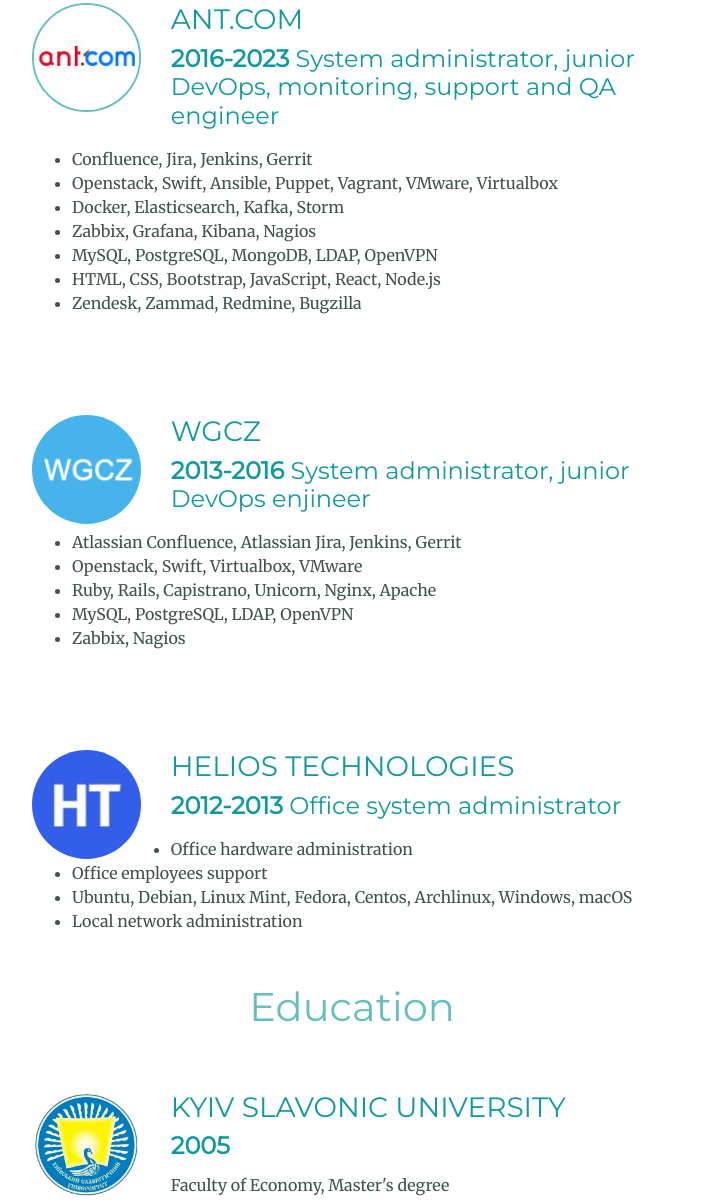
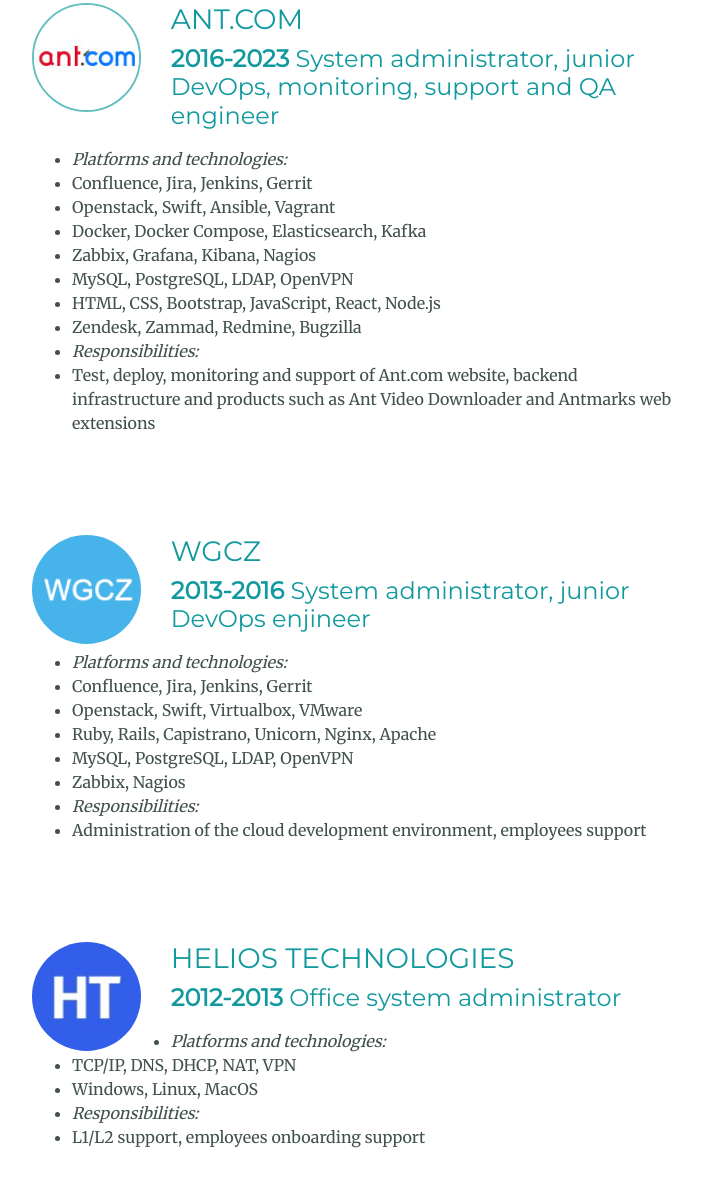
Before and after one commit to enemydoa/mysite, a plain HTML site: page index.html in a window 1280 px wide. Shown: the part 1055-2259 px from the top of the page, without its empty margins (288-990 px from the left). Drawn offline with nearby package versions, Linux system fonts and the light colour scheme.

Commit message:
Work description update

```diff
--- a/index.html
+++ b/index.html
@@ -66,13 +66,17 @@
                     engineer</h4>
                 <p>
                 <ul>
+                    <li><i>Platforms and technologies:</i></li>
                     <li>Confluence, Jira, Jenkins, Gerrit</li>
-                    <li>Openstack, Swift, Ansible, Puppet, Vagrant, VMware, Virtualbox</li>
-                    <li>Docker, Elasticsearch, Kafka, Storm</li>
+                    <li>Openstack, Swift, Ansible, Vagrant</li>
+                    <li>Docker, Docker Compose, Elasticsearch, Kafka</li>
                     <li>Zabbix, Grafana, Kibana, Nagios</li>
-                    <li>MySQL, PostgreSQL, MongoDB, LDAP, OpenVPN</li>
+                    <li>MySQL, PostgreSQL, LDAP, OpenVPN</li>
                     <li>HTML, CSS, Bootstrap, JavaScript, React, Node.js</li>
                     <li>Zendesk, Zammad, Redmine, Bugzilla</li>
+                    <li><i>Responsibilities:</i></li>
+                    <li>Test, deploy, monitoring and support of Ant.com website, backend infrastructure
+                        and products such as Ant Video Downloader and Antmarks web extensions</li>
                 </ul>
                 </p>
             </div>
@@ -83,11 +87,14 @@
                 <h4><strong>2013-2016</strong> System administrator, junior DevOps enjineer</h4>
                 <p>
                 <ul>
-                    <li>Atlassian Confluence, Atlassian Jira, Jenkins, Gerrit</li>
+                    <li><i>Platforms and technologies:</i></li>
+                    <li>Confluence, Jira, Jenkins, Gerrit</li>
                     <li>Openstack, Swift, Virtualbox, VMware</li>
                     <li>Ruby, Rails, Capistrano, Unicorn, Nginx, Apache</li>
                     <li>MySQL, PostgreSQL, LDAP, OpenVPN</li>
                     <li>Zabbix, Nagios</li>
+                    <li><i>Responsibilities:</i></li>
+                    <li>Administration of the cloud development environment, employees support</li>
                 </ul>
                 </p>
             </div>
@@ -98,10 +105,11 @@
                 <h4><strong>2012-2013</strong> Office system administrator</h4>
                 <p>
                 <ul>
-                    <li>Office hardware administration</li>
-                    <li>Office employees support</li>
-                    <li>Ubuntu, Debian, Linux Mint, Fedora, Centos, Archlinux, Windows, macOS</li>
-                    <li>Local network administration</li>
+                    <li><i>Platforms and technologies:</i></li>
+                    <li>TCP/IP, DNS, DHCP, NAT, VPN</li>
+                    <li>Windows, Linux, MacOS</li>
+                    <li><i>Responsibilities:</i></li>
+                    <li>L1/L2 support, employees onboarding support</li>
                 </ul>
                 </p>
             </div>
```
